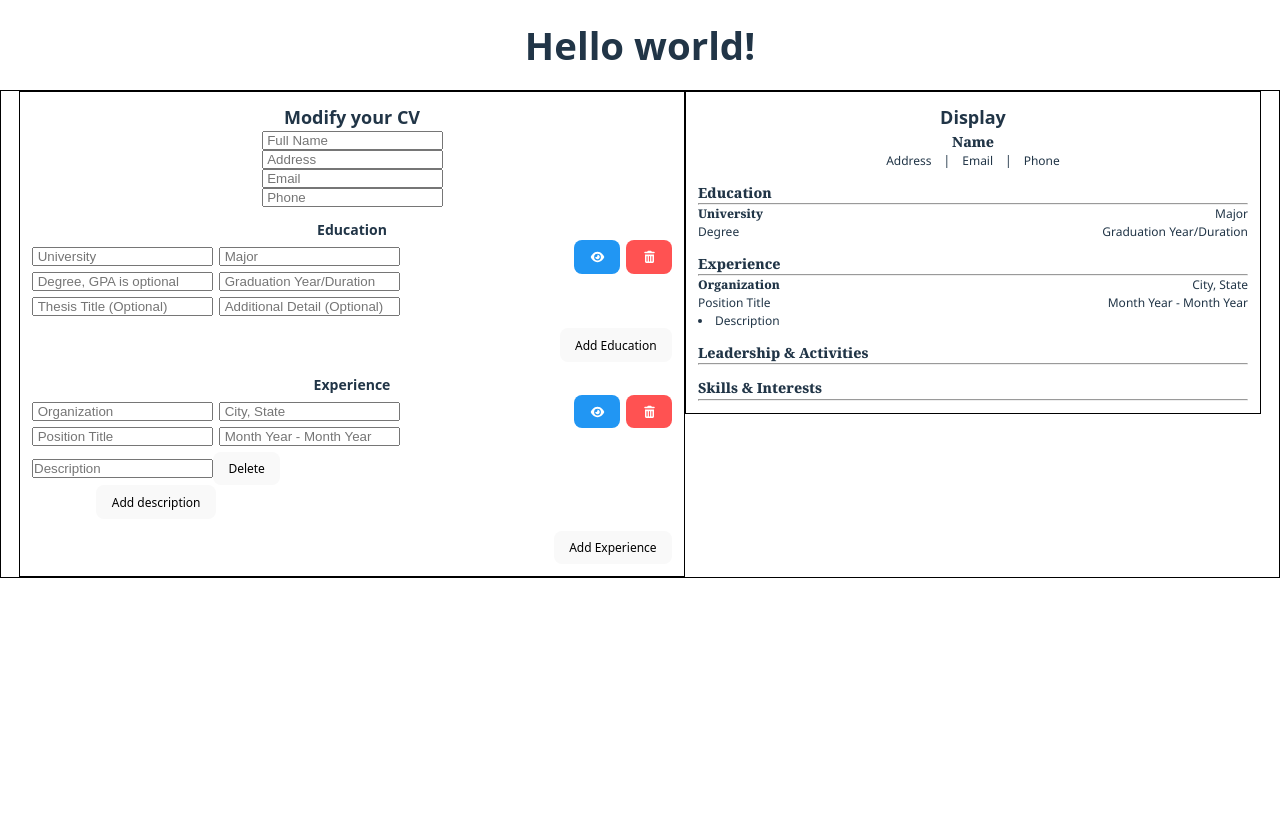
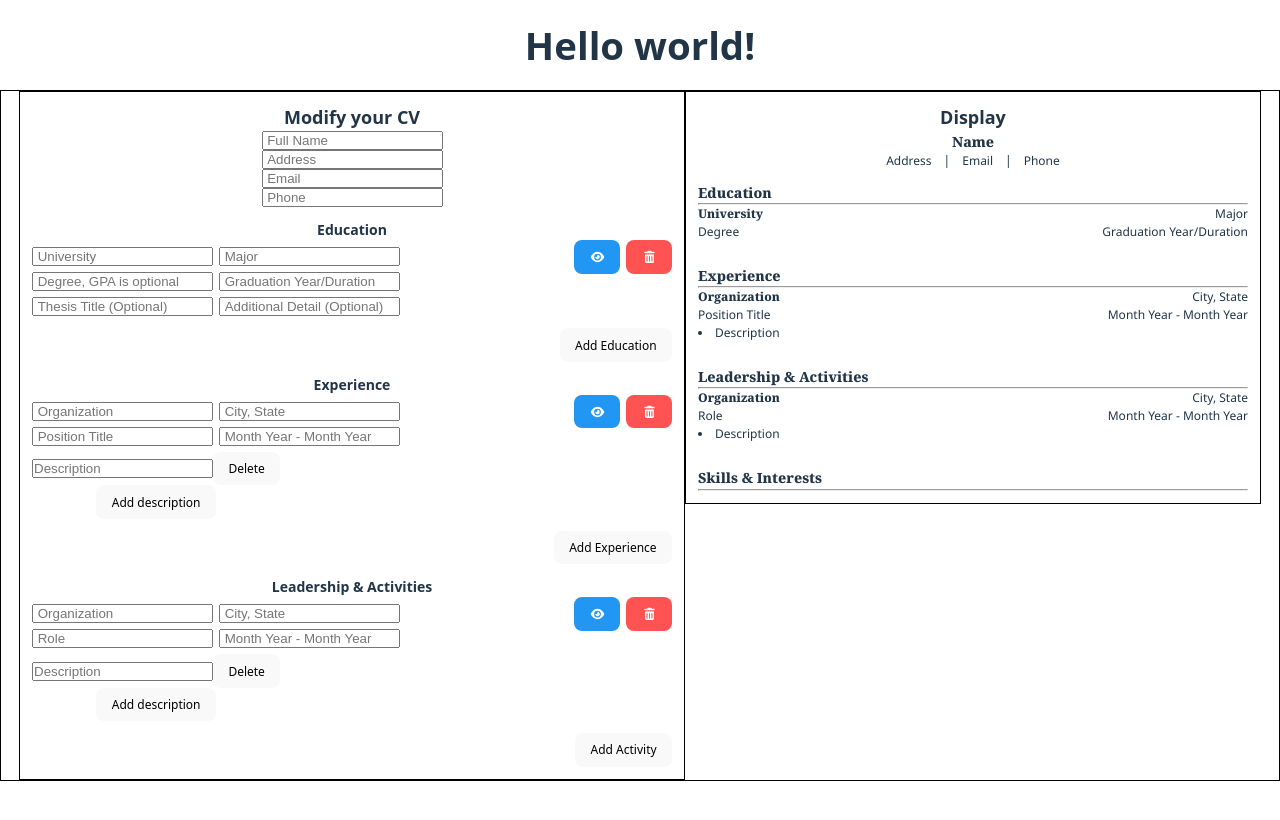
Before and after one commit to lunarwong/cv-application-builder, a React (Vite) app: page / in a window 1280 px wide. Shown: the top 820 px of the page. Built offline with nearby package versions, Linux system fonts and the light colour scheme; a web font is replaced by a local one.

Commit message:
feat: leadership section

```diff
--- a/src/App.css
+++ b/src/App.css
@@ -22,7 +22,7 @@
 /* input */
 
 /* education section */
-.education-container, .experience-container {
+.education-container, .experience-container, .activity-container {
   display: flex;
   flex-direction: row;
   justify-content:flex-start;
@@ -54,7 +54,7 @@
   color: var(--white);
 }
 
-.edu-inputs, .exp-inputs {
+.edu-inputs, .exp-inputs, .act-inputs {
   display: flex;
   flex-direction: row;
   flex-wrap: wrap;
@@ -110,23 +110,31 @@
   gap: 1rem;
 }
 
-/* education display */
-.edu-display-item, .exp-display-item {
+/* edu,  exp, act display */
+
+.edu-display-item,
+.exp-display-item,
+.activity-display-item {
   display: flex;
   flex-direction: column;
   column-gap: 0.5rem;
   /* margin-bottom: 1rem; */
 }
 
-.edu-display-info, .exp-display-info {
+.edu-display-info,
+.exp-display-info,
+.activity-display-info {
   display: flex;
   flex-direction: row;
   justify-content: space-between;
   column-gap: 1rem;
 }
 
-.edu-display-additional, .exp-display-additional {
+.edu-display-additional,
+.exp-display-additional,
+.activity-display-additional {
   text-align: left;
+  margin-bottom: 1rem;
 }
 
 
--- a/src/App.jsx
+++ b/src/App.jsx
@@ -84,6 +84,61 @@ function App() {
   //add Experience decription
   const addExpDesc = (index) => {
     setExpData(prev =>
+      prev.map((item, i) =>
+        i === index
+          ? { ...item, description: [...item.description, ""] }
+          : item
+      )
+    );
+  };
+
+  // Acitivity data
+  const [actData, setActData] = useState([{
+    organization: 'Organization',
+    city: 'City, State',
+    role: 'Role',
+    year: 'Month Year - Month Year',
+    description: ['Description'],
+    visible: true
+  }]);
+
+  // Add Activity
+  const addAct = () => {
+    setActData(prev => [
+      ...prev,
+      { organization: "", city: "", role: "", year: "", description: [], visible: true }
+    ]);
+  };
+
+  // Toggle Activity
+  const toggleAct = (index) => {
+    setActData(actData.map((item, i) =>
+      i === index ? { ...item, visible: !item.visible } : item
+    ));
+  };
+
+  // Update Activity Description
+  const updateActDesc = (actIndex, descIndex, value) => {
+    const updated = [...actData];
+    updated[actIndex].description[descIndex] = value;
+    setActData(updated);
+  };
+
+  // Delete Activity
+  const deleteAct = (index) => {
+    setActData(actData.filter((_, i) => i !== index));
+  };
+
+  // Delete Activity Description
+  const deleteActDesc = (actIndex, descIndex) => {
+    const updated = [...actData];
+    updated[actIndex].description.splice(descIndex, 1);
+    setActData(updated);
+  };
+
+  // Add Activity Description
+  const addActDesc = (index) => {
+    setActData(prev =>
       prev.map((item, i) =>
         i === index
           ? { ...item, description: [...item.description, ""] }
@@ -357,6 +412,111 @@ function App() {
         ))}
         <button type="button" className="add-btn" onClick={addExp}>Add Experience</button>
 
+        {/* Activity edit form */}
+        <h3>Leadership & Activities</h3>
+        {actData.map((act, index) => (
+          <div key={index} className='activity-container'>
+            <div className={act.visible ? "act-inputs toggle-on" : "act-inputs toggle-off"}>
+
+              {/* organization */}
+              <label className="input">
+                <input
+                  type='text'
+                  id="input"
+                  placeholder='&nbsp;Organization'
+                  value={act.organization === 'Organization' ? '' : act.organization}
+                  onChange={(e) => {
+                    const updated = [...actData];
+                    updated[index].organization = e.target.value;
+                    setActData(updated);
+                  }}
+                />
+              </label>
+
+              {/* city */}
+              <label className="input">
+                <input
+                  type='text'
+                  id="input"
+                  placeholder='&nbsp;City, State'
+                  value={act.city === 'City, State' ? '' : act.city}
+                  onChange={(e) => {
+                    const updated = [...actData];
+                    updated[index].city = e.target.value;
+                    setActData(updated);
+                  }}
+                />
+              </label>
+
+              {/* role */}
+              <label className="input">
+                <input
+                  type='text'
+                  id="input"
+                  placeholder='&nbsp;Role'
+                  value={act.role === 'Role' ? '' : act.role}
+                  onChange={(e) => {
+                    const updated = [...actData];
+                    updated[index].role = e.target.value;
+                    setActData(updated);
+                  }}
+                />
+              </label>
+
+              {/* Year */}
+              <label className="input">
+                <input
+                  type='text'
+                  id="input"
+                  placeholder='&nbsp;Month Year - Month Year'
+                  value={act.year === 'Month Year - Month Year' ? '' : act.year}
+                  onChange={(e) => {
+                    const updated = [...actData];
+                    updated[index].year = e.target.value;
+                    setActData(updated);
+                  }}
+                />
+              </label>
+
+              {/* description */}
+              <div className="description-section">
+                {act.description.map((desc, descIndex) => (
+                  <div key={descIndex} className="description-item">
+                    <label className="input">
+                      <input
+                        type="text"
+                        id="input"
+                        placeholder="Description"
+                        value={desc === "Description" ? "" : desc}
+                        onChange={(e) => updateActDesc(index, descIndex, e.target.value)}
+                      />
+                    </label>
+                    <button
+                      className="delete-desc-btn"
+                      onClick={() => deleteActDesc(index, descIndex)}
+                    >
+                      Delete
+                    </button>
+                  </div>
+                ))}
+                <button className="add-act-desc-btn" onClick={() => addActDesc(index)}>
+                  Add description
+                </button>
+              </div>
+            </div>
+
+            {/* toggle and delete buttons */}
+            <button className='toggle-btn' onClick={() => toggleAct(index)}>
+              <FontAwesomeIcon icon={act.visible ? faEye : faEyeSlash} />
+            </button>
+            <button className='delete-btn' onClick={() => deleteAct(index)}>
+              <FontAwesomeIcon icon={faTrashCan} />
+            </button>
+          </div>
+        ))}
+        <button type="button" className="add-btn" onClick={addAct}>
+          Add Activity
+        </button>
 
 
         {/* buttons */}
@@ -431,9 +591,30 @@ function App() {
               )))}
           </div>
 
-          {/* Experience section */}
+          {/* Activities section */}
           <h3 className="content-head left">Leadership & Activities</h3>
           <hr />
+          <div className='activity-display-content'>
+            {actData.map((activity, index) => (
+              activity.visible && (
+                <div key={index} className='activity-display-item'>
+                  <div className='activity-display-info'>
+                    <p className="content-head ">{activity.organization}</p>
+                    <p className="content-desc">{activity.city}</p>
+                  </div>
+                  <div className='activity-display-info'>
+                    <p className="content-desc">{activity.role}</p>
+                    <p className="content-desc">{activity.year}</p>
+                  </div>
+                  <div className='activity-display-additional'>
+                    {activity.description.map((desc, descIndex) => (
+                      <li key={descIndex} className="content-desc">{desc}</li>
+                    ))}
+                  </div>
+                </div>
+              )
+            ))}
+          </div>
 
           {/* Experience section */}
           <h3 className="content-head left">Skills & Interests</h3>
```
